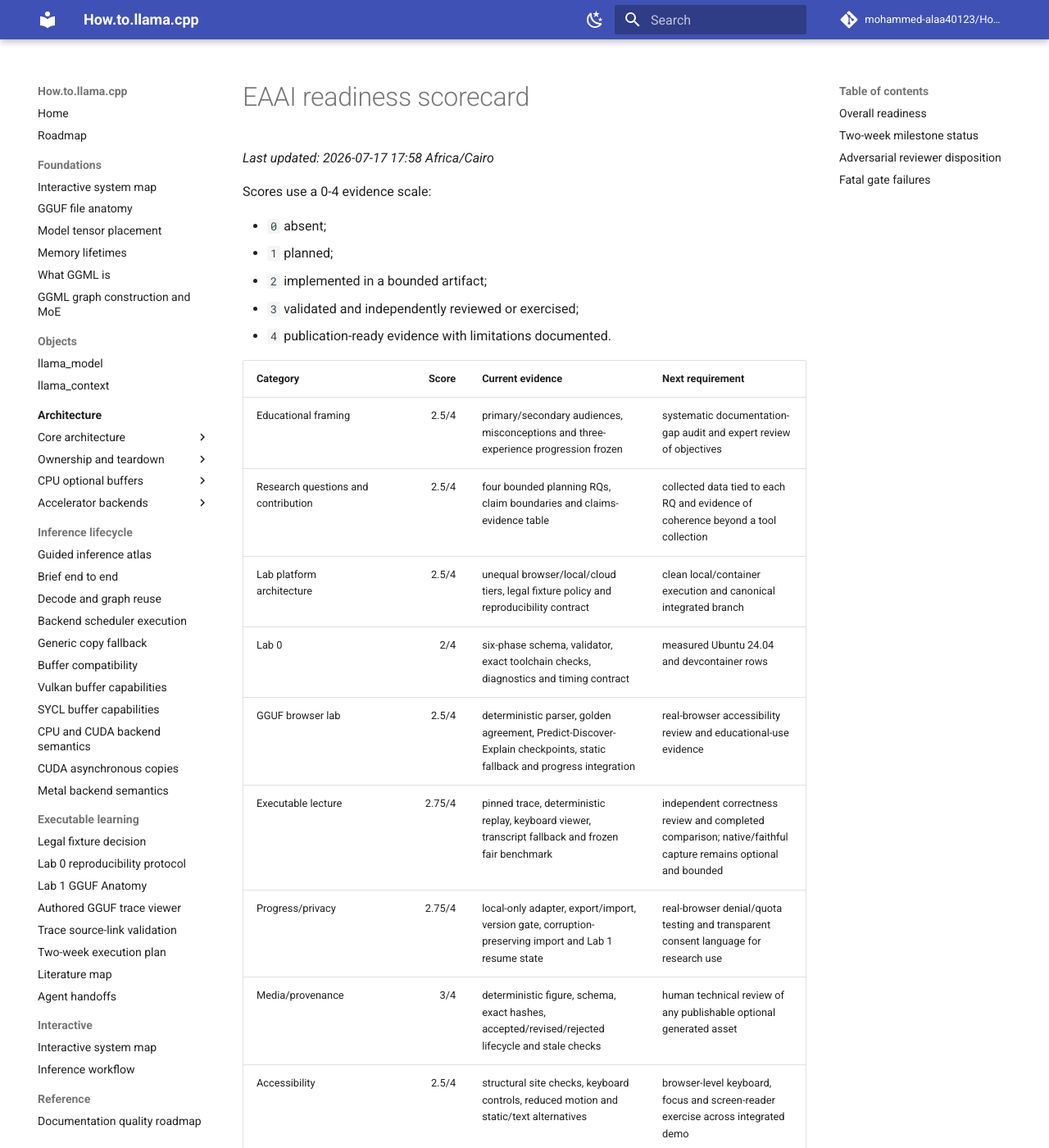
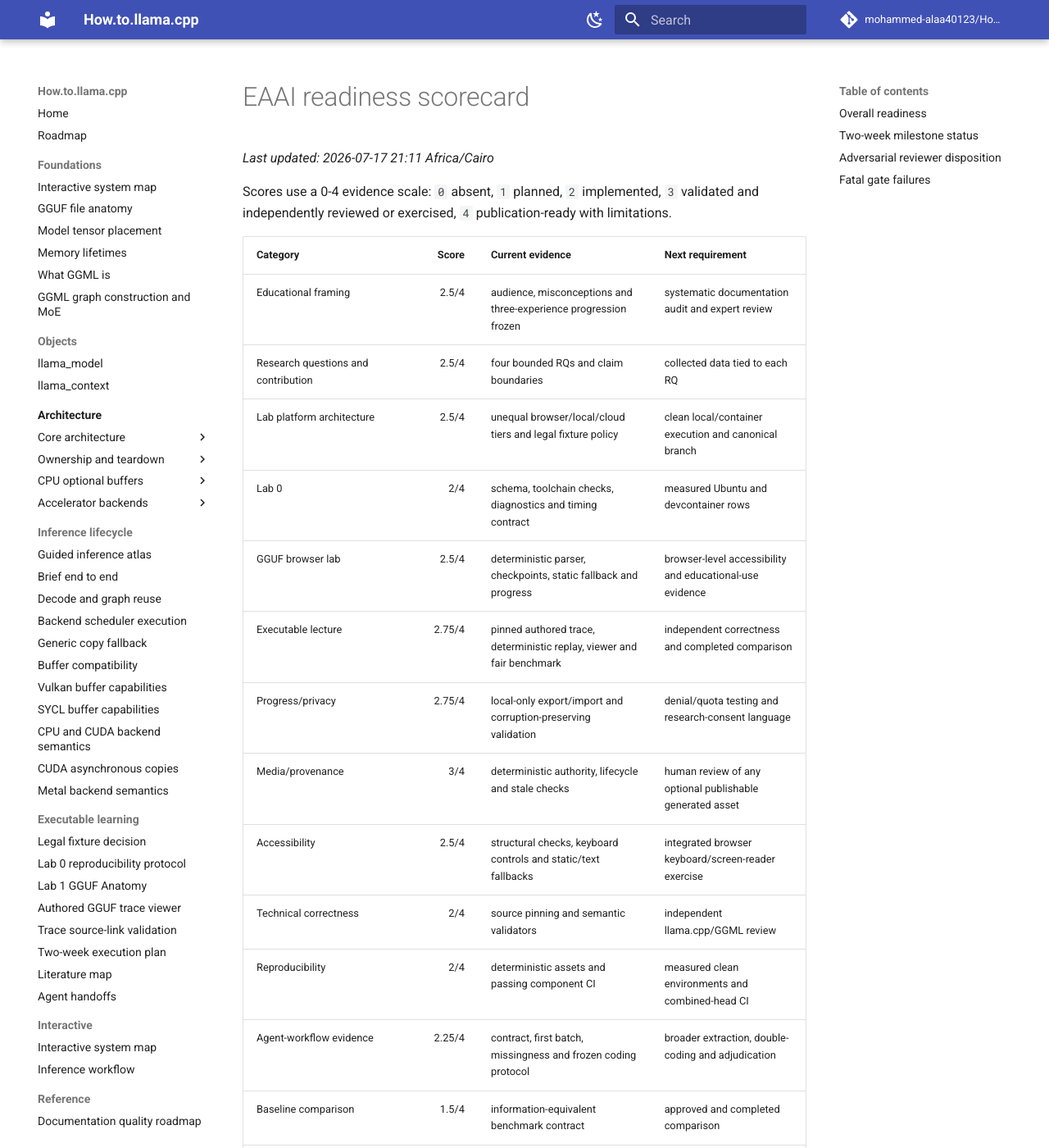
Before and after one commit to mohammed-alaa40123/How.to.llama.cpp, an MkDocs documentation site: the page built from docs/publication/readiness-scorecard.md, in a window 1280 px wide and 1400 px high. Shown: the whole window at 82% size. Built offline with MkDocs 1.6.1 and Material for MkDocs 9.7.7, drawn with Linux system fonts in a browser that asks for light colours; comment, search, counter and statistics services are not loaded; some of the changed text lies outside the part shown.

Commit message:
Refresh EAAI readiness scoring

```diff
--- a/docs/publication/readiness-scorecard.md
+++ b/docs/publication/readiness-scorecard.md
@@ -1,60 +1,52 @@
 # EAAI readiness scorecard
 
-_Last updated: 2026-07-17 17:58 Africa/Cairo_
+_Last updated: 2026-07-17 21:11 Africa/Cairo_
 
-Scores use a 0-4 evidence scale:
-
-- `0` absent;
-- `1` planned;
-- `2` implemented in a bounded artifact;
-- `3` validated and independently reviewed or exercised;
-- `4` publication-ready evidence with limitations documented.
+Scores use a 0-4 evidence scale: `0` absent, `1` planned, `2` implemented, `3` validated and independently reviewed or exercised, `4` publication-ready with limitations.
 
 | Category | Score | Current evidence | Next requirement |
 |---|---:|---|---|
-| Educational framing | 2.5/4 | primary/secondary audiences, misconceptions and three-experience progression frozen | systematic documentation-gap audit and expert review of objectives |
-| Research questions and contribution | 2.5/4 | four bounded planning RQs, claim boundaries and claims-evidence table | collected data tied to each RQ and evidence of coherence beyond a tool collection |
-| Lab platform architecture | 2.5/4 | unequal browser/local/cloud tiers, legal fixture policy and reproducibility contract | clean local/container execution and canonical integrated branch |
-| Lab 0 | 2/4 | six-phase schema, validator, exact toolchain checks, diagnostics and timing contract | measured Ubuntu 24.04 and devcontainer rows |
-| GGUF browser lab | 2.5/4 | deterministic parser, golden agreement, Predict-Discover-Explain checkpoints, static fallback and progress integration | real-browser accessibility review and educational-use evidence |
-| Executable lecture | 2.75/4 | pinned trace, deterministic replay, keyboard viewer, transcript fallback and frozen fair benchmark | independent correctness review and completed comparison; native/faithful capture remains optional and bounded |
-| Progress/privacy | 2.75/4 | local-only adapter, export/import, version gate, corruption-preserving import and Lab 1 resume state | real-browser denial/quota testing and transparent consent language for research use |
-| Media/provenance | 3/4 | deterministic figure, schema, exact hashes, accepted/revised/rejected lifecycle and stale checks | human technical review of any publishable optional generated asset |
-| Accessibility | 2.5/4 | structural site checks, keyboard controls, reduced motion and static/text alternatives | browser-level keyboard, focus and screen-reader exercise across integrated demo |
-| Technical correctness | 2/4 | source pinning, anchor validation, deterministic fixtures and semantic validators | independent llama.cpp/GGML review with correction records |
-| Reproducibility | 2/4 | deterministic assets and passing component CI | clean Ubuntu/devcontainer executions and one canonical integrated CI path |
-| Agent-workflow evidence | 2/4 | versioned contract and three-archetype retrospective batch | broader sample, coding rules, independent review, labor/cost and maintenance data |
-| Baseline comparison | 1.5/4 | frozen information-equivalent benchmark and scoring contract | approved and completed comparison |
-| Learner/expert evaluation | 0.5/4 | outcomes and instruments named only | approved pathway, ethics decision and collected evidence |
-| Ethics and AI disclosure | 2.5/4 | no-data/no-telemetry boundaries, local-first progress and generated-media review rules | formal evaluation pathway and final disclosure inventory |
-| Venue fit and requirements | 1/4 | EAAI-26 experience-report criteria retained as historical guidance | official EAAI-27 call and author instructions |
-| Reflection/negative results | 2.5/4 | CI repairs, rejected media, blockers, overlapping branches and adversarial risks retained | audited retrospective synthesis with human labor and cost proxies |
-| Integration/deployability | 1.5/4 | stacked validated components | canonical merge map, integrated branch and end-to-end clean-environment demo |
+| Educational framing | 2.5/4 | audience, misconceptions and three-experience progression frozen | systematic documentation audit and expert review |
+| Research questions and contribution | 2.5/4 | four bounded RQs and claim boundaries | collected data tied to each RQ |
+| Lab platform architecture | 2.5/4 | unequal browser/local/cloud tiers and legal fixture policy | clean local/container execution and canonical branch |
+| Lab 0 | 2/4 | schema, toolchain checks, diagnostics and timing contract | measured Ubuntu and devcontainer rows |
+| GGUF browser lab | 2.5/4 | deterministic parser, checkpoints, static fallback and progress | browser-level accessibility and educational-use evidence |
+| Executable lecture | 2.75/4 | pinned authored trace, deterministic replay, viewer and fair benchmark | independent correctness and completed comparison |
+| Progress/privacy | 2.75/4 | local-only export/import and corruption-preserving validation | denial/quota testing and research-consent language |
+| Media/provenance | 3/4 | deterministic authority, lifecycle and stale checks | human review of any optional publishable generated asset |
+| Accessibility | 2.5/4 | structural checks, keyboard controls and static/text fallbacks | integrated browser keyboard/screen-reader exercise |
+| Technical correctness | 2/4 | source pinning and semantic validators | independent llama.cpp/GGML review |
+| Reproducibility | 2/4 | deterministic assets and passing component CI | measured clean environments and combined-head CI |
+| Agent-workflow evidence | 2.25/4 | contract, first batch, missingness and frozen coding protocol | broader extraction, double-coding and adjudication |
+| Baseline comparison | 1.5/4 | information-equivalent benchmark contract | approved and completed comparison |
+| Learner/expert evaluation | 0.5/4 | outcomes and instruments named | approved pathway and collected evidence |
+| Ethics and AI disclosure | 2.5/4 | no-data/no-telemetry boundaries and media review rules | evaluation pathway and final disclosure inventory |
+| Venue fit and requirements | 3/4 | official EAAI-27 call, dates, Area 2 fit and format verified | author-kit monitoring and double-blind release plan |
+| Reflection/negative results | 2.5/4 | repairs, rejected media, blockers and duplicate branches retained | audited synthesis with labor/cost proxies |
+| Integration/deployability | 2/4 | canonical map and integrated-demo acceptance contract | approved merge choice, combined branch and executed route |
 
 ## Overall readiness
 
-**Weighted coordination estimate: 50%**
+**Weighted coordination estimate: 54%**
 
-This percentage is a planning signal, not a statistical result. It increased for validated Lab 1/progress integration, benchmark freezing, media lifecycle evidence and explicit reviewer gates. It gives no credit for learner benefit, independent correctness, measured native/container reproducibility or current EAAI-27 requirements.
+This planning signal increased only for official venue verification, canonical integration planning, the DEMO-01A acceptance specification and the DATA-01B coding protocol. It gives no credit for learner benefit, independent correctness, measured native/container reproducibility, combined-branch execution or completed retrospective analysis.
 
 ## Two-week milestone status
 
-- **Week 1 foundation: 90%** — architecture, fixtures, schemas, narrow vertical slices and validators exist. The remaining foundation risk is integration of the stacked branch chain and independent review.
-- **Week 2 vertical slices: 45%** — browser GGUF, viewer, progress and media lifecycle components exist; measured Lab 0 local/cloud runs and one canonical end-to-end demo do not.
-- **Evidence package: 35%** — fair benchmark and retrospective contracts exist; completed evaluation, broader longitudinal extraction and independent correctness are absent.
+- **Week 1 foundation: 93%** — contracts, fixtures, vertical slices and validators exist; canonical integration remains unresolved.
+- **Week 2 vertical slices: 48%** — the accepted learner route exists, but measured Lab 0 tiers and one integrated execution do not.
+- **Evidence package: 40%** — venue, benchmark and retrospective protocols exist; completed evaluation, broader extraction and independent correctness are absent.
 
 ## Adversarial reviewer disposition
 
-**38/100; reject in current state.** This reviewer score and the coordination estimate measure different things. The coordination estimate tracks preparation progress; the reviewer score discounts unmeasured contracts and focuses on submission evidence.
+**38/100; reject in current state.** Coordination progress is not submission evidence.
 
 ## Fatal gate failures
 
-The manuscript gate remains closed because the project lacks:
-
-- measured Ubuntu 24.04 and devcontainer Lab 0 evidence;
-- a canonical integrated end-to-end demo;
-- a broader independently reviewed retrospective dataset;
-- a completed fair baseline comparison;
-- independent technical correctness review;
-- an approved and completed learner or expert evaluation pathway;
-- verified current EAAI requirements.
+- no measured Ubuntu 24.04 and devcontainer Lab 0 evidence;
+- no canonical integrated end-to-end demo;
+- no broader independently coded retrospective dataset;
+- no completed fair baseline comparison;
+- no independent technical correctness review;
+- no approved and completed learner or expert evaluation pathway;
+- no double-blind artifact-release plan.
```
